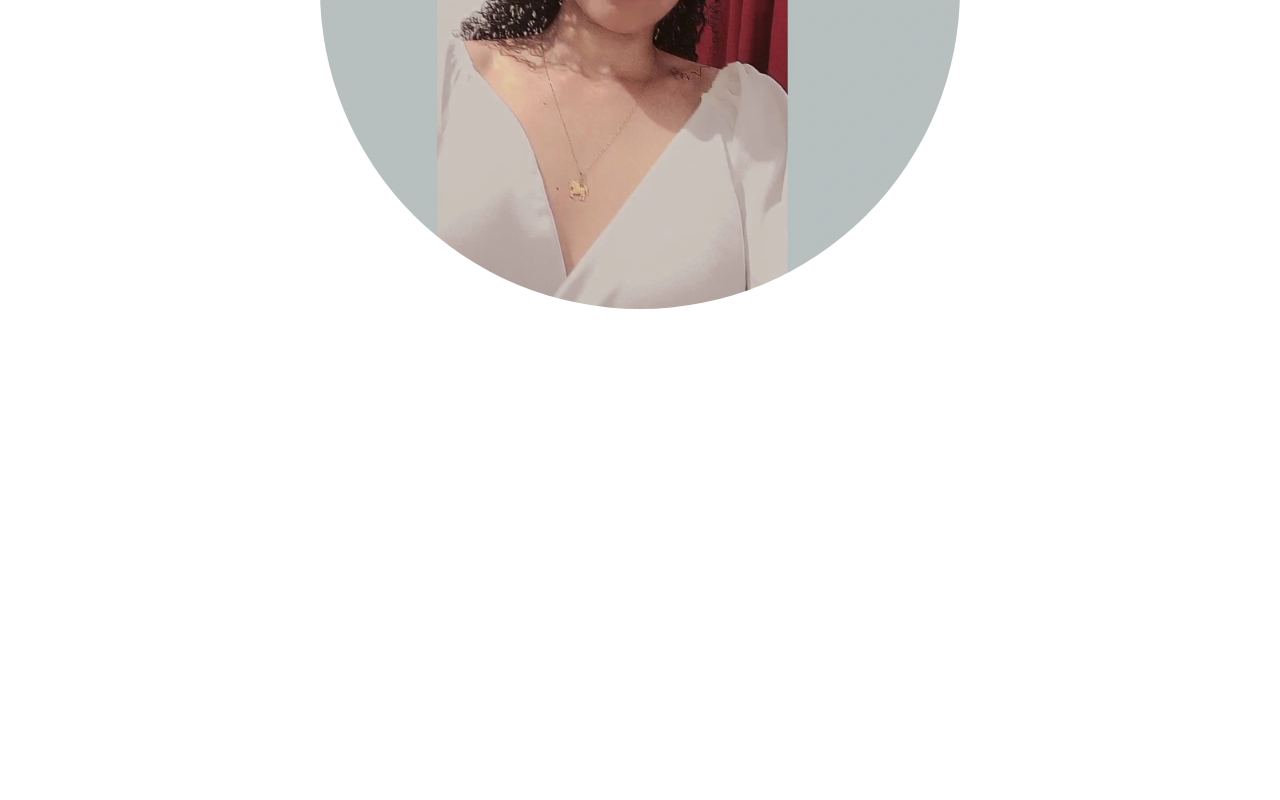
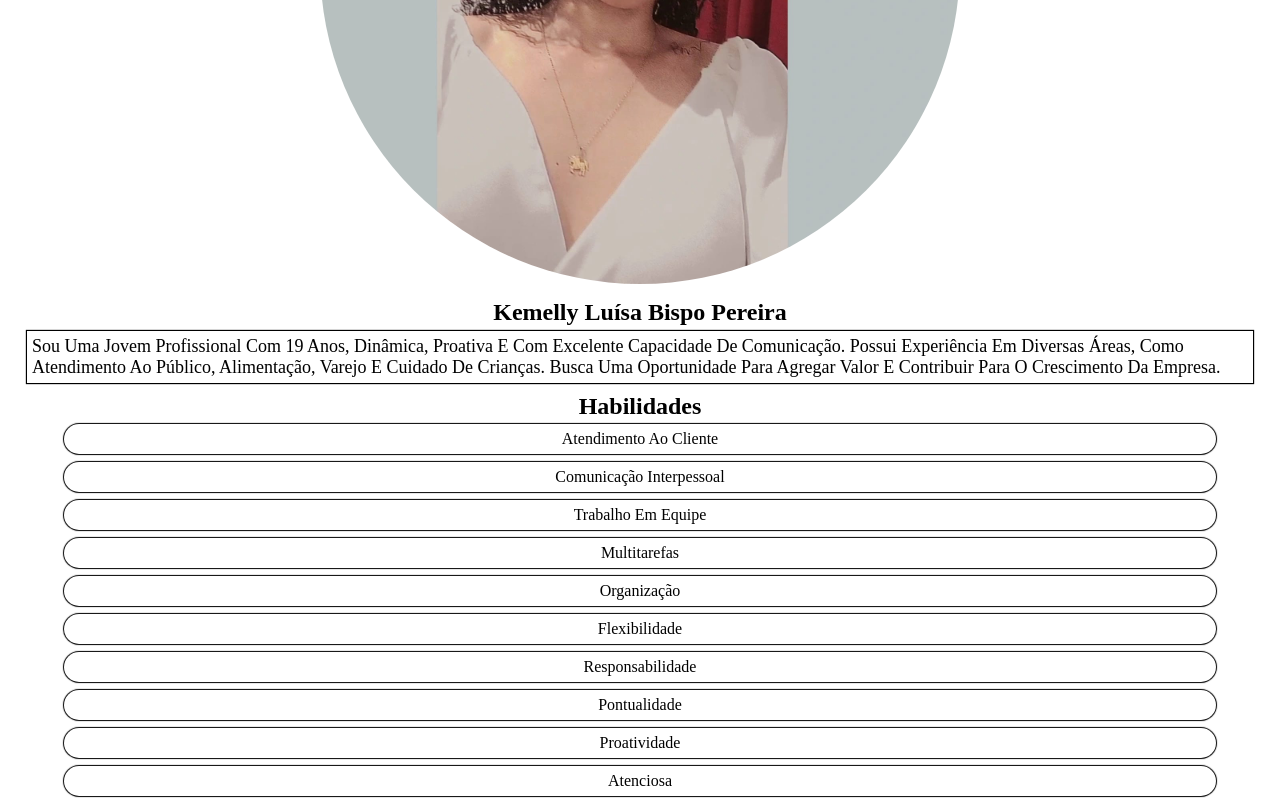
Before and after one commit to kemellyluisa/curriculo, a plain HTML site: page index.html in a window 1280 px wide. Shown: the part 381-1181 px from the top of the page. Before the commit the page ends 800 px from the top, so only its background shows below. Drawn offline with Linux system fonts and the light colour scheme.

Commit message:
version 1.0.1

```diff
--- a/css/style.css
+++ b/css/style.css
@@ -10,9 +10,10 @@ html{
 
 header{
     width: 100%;
-    height: 50px;
+    height: 25px;
     display: flex;
     align-items: center;
+    background-color: #fbc6c1;
 }
 
 header p {
@@ -30,6 +31,7 @@ main{
     display: flex;
     justify-content: center;
     align-items: center;
+    background:linear-gradient(to bottom, #fbc6c1 50%, #ffffff 50%);
 }
 
 #banner img{
@@ -37,3 +39,61 @@ main{
     height: auto;
     border-radius: 360px;
 }
+
+#intro{
+    margin-top: 10px;
+    width: 100%;
+    height: auto;
+    display: flex;
+    flex-direction: column;
+    justify-content: center;
+    align-items: center;
+}
+#intro h1 {
+    margin-top: 5px;
+    margin-bottom: 5px;
+}
+#intro div{
+    width: 95%;
+    height: auto;
+    padding: 5px;
+
+    box-shadow: 0px 0px 1px 1px #000000;
+}
+
+#intro div p {
+    font-size: 18px;
+    text-transform: capitalize;
+}
+
+#card{
+    margin-top: 10px;
+    display: flex;
+    width: 100%;
+    height: auto;
+    flex-direction: column;
+    align-items: center;
+}
+.cards{
+    width: 100%;
+    height: auto;
+    display: flex;
+    flex-direction: column;
+    align-items: center;
+    justify-content: space-around;
+}
+.infocard{
+    width: 90%;
+    height: 30px;
+    box-shadow: 0px 0px 1px 1px #000000;
+    margin-top: 4px;
+    margin-bottom: 4px;
+    display: flex;
+    justify-content: center;
+    align-items: center;
+    border-radius: 180px;
+}
+.infocard p {
+    font-size: 16px;
+    text-transform: capitalize;
+}
--- a/index.html
+++ b/index.html
@@ -1,16 +1,55 @@
 <!DOCTYPE html>
 <html lang="pt-br">
+
 <head>
     <meta charset="UTF-8">
     <meta name="viewport" content="width=device-width, initial-scale=1.0">
     <title>Kemelly Luisa</title>
     <link rel="stylesheet" href="css/style.css">
 </head>
+
 <body>
-    <header><p id="nameTitulo">Kemelly</p></header>
+    <header>
+        <p id="nameTitulo"></p>
+    </header>
     <main>
         <section id="banner"><img src="img/KL.jpg" alt="Kemelly Luisa Bispo"></section>
+        <section id="intro">
+            <h1>Kemelly Luísa Bispo Pereira</h1>
+
+            <div>
+                <p>Sou uma jovem profissional com 19 anos, dinâmica, proativa e com excelente capacidade de comunicação.
+                    Possui
+                    experiência em diversas áreas, como atendimento ao público, alimentação, varejo e cuidado de
+                    crianças. Busca uma oportunidade para agregar valor e contribuir para o crescimento da empresa.</p>
+            </div>
+        </section>
+
+        <section id="card">
+            <h2>Habilidades</h2>
+            <div class="cards">
+                <div class="infocard"><p>Atendimento ao cliente</p></div>
+                <div class="infocard"><p>Comunicação interpessoal</p></div>
+            </div>
+            <div class="cards">
+                <div class="infocard"><p>Trabalho em equipe</p></div>
+                <div class="infocard"><p>Multitarefas</p></div>
+            </div>
+            <div class="cards">
+                <div class="infocard"><p>Organização</p></div>
+                <div class="infocard"><p>Flexibilidade</p></div>
+            </div>
+            <div class="cards">
+                <div class="infocard"><p>Responsabilidade</p></div>
+                <div class="infocard"><p>Pontualidade </p></div>
+            </div>
+            <div class="cards">
+                <div class="infocard"><p>Proatividade</p></div>
+                <div class="infocard"><p>atenciosa</p> </div>
+            </div>
+        </section>
     </main>
     <footer></footer>
 </body>
+
 </html>
```
